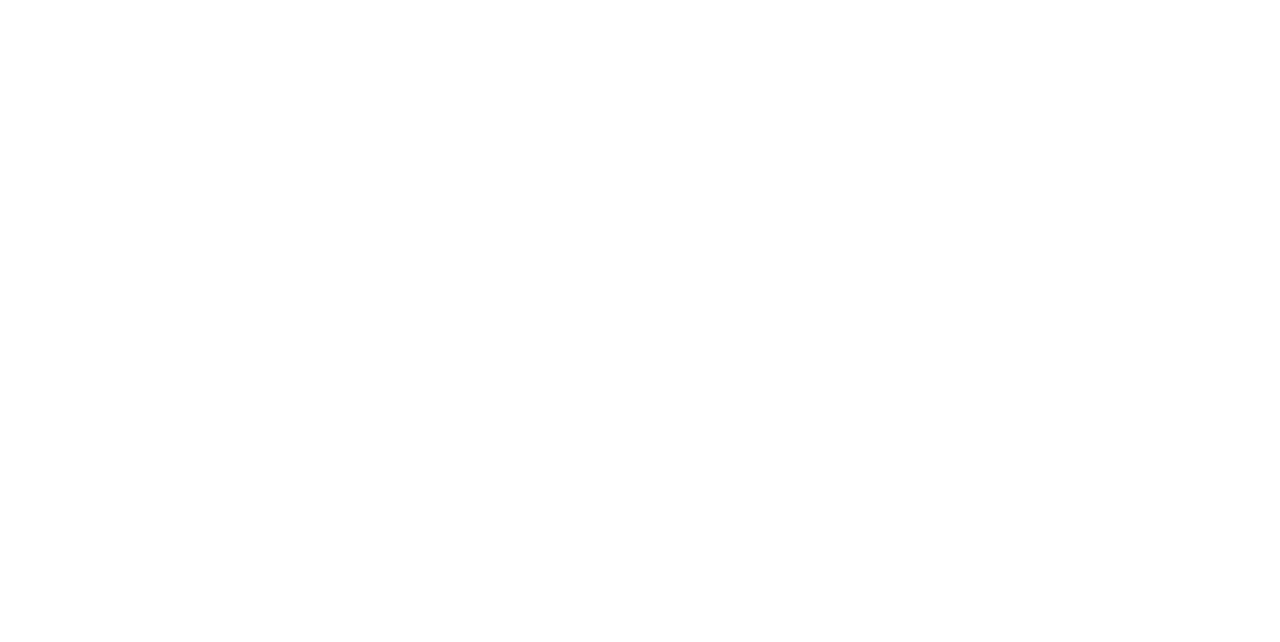
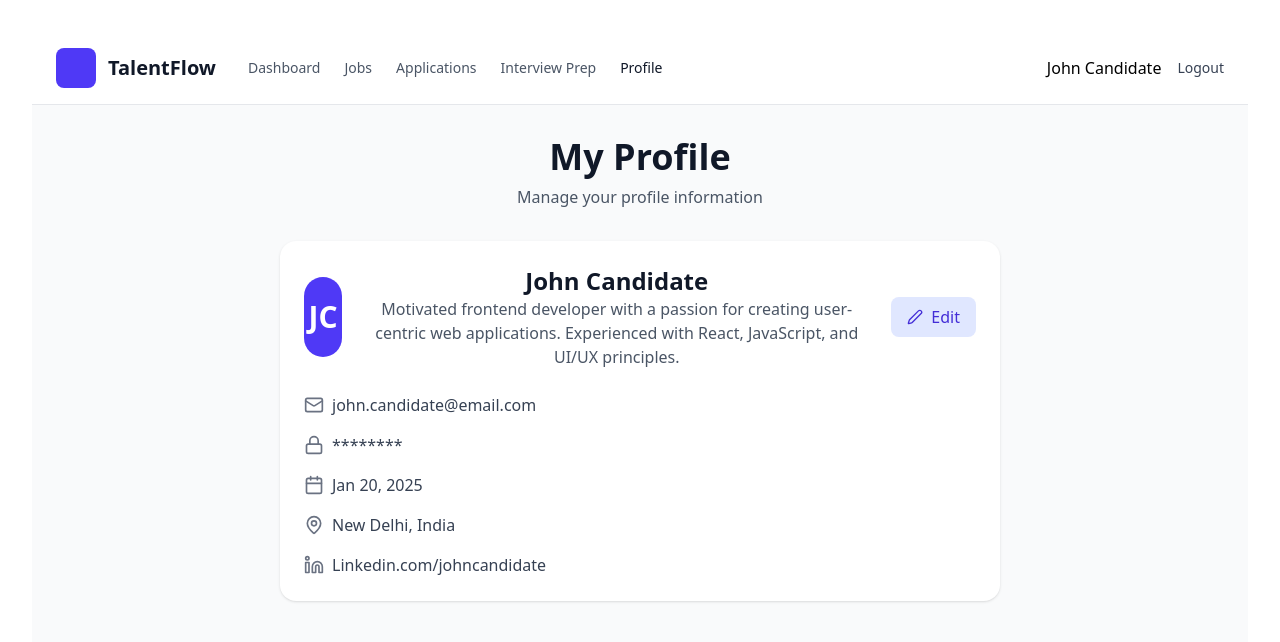
Before and after one commit to 22f1000288/soft-engg-project-sep-2025-se-SEP-team_6, a React (Vite) app in the folder hrms-project/: page /profile in a window 1280 px wide. Before the commit this address had no page. Shown: the top 642 px of the page. Built offline with nearby package versions, Linux system fonts and the light colour scheme.

Commit message:
Fixed route

```diff
--- a/hrms-project/src/App.jsx
+++ b/hrms-project/src/App.jsx
@@ -36,7 +36,7 @@
         <Route path="/candidate-jobs" element={<CandidateJobs />} />
         <Route path="/candidate-applications" element={<CandidateApplications />} />
         <Route path="/interview-prep" element={<InterviewPrep />} />
-        <Route path="/candidate-profile" element={<CandidateProfilePage />} />
+        <Route path="/profile" element={<CandidateProfilePage />} />
         <Route path="/hr-profile" element={<HRProfilePage />} />
       </Routes>
     </Router>
```
